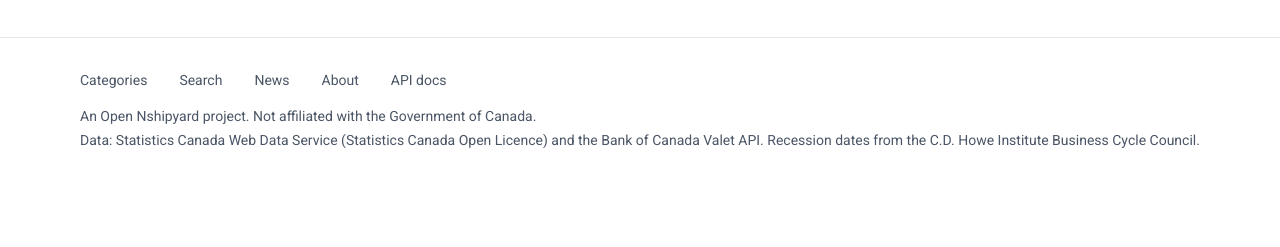
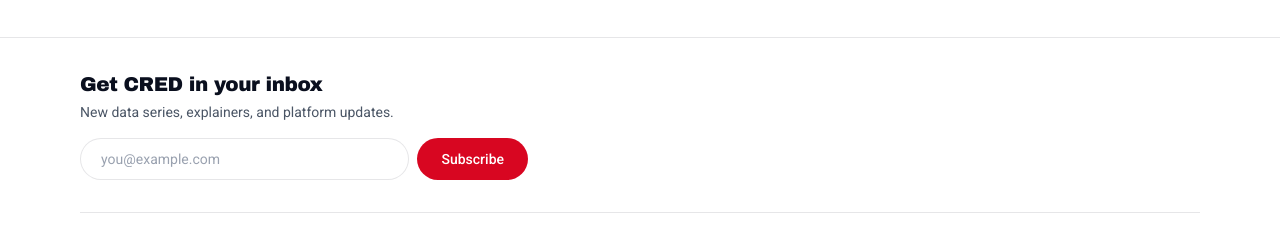
Before and after one commit to Nshipyard/CRED, a Next.js app: page / in a window 1280 px wide. Shown: the part 690-937 px from the top of the page. Before the commit the page ends 872 px from the top, so only its background shows below. Built offline with nearby package versions, Linux system fonts and the light colour scheme; no server answers.

Commit message:
Footer newsletter signup wired to Dispatch
Adds a 'Get CRED in your inbox' subscribe block at the top of the site
footer (FRED-style), posting to Dispatch's public /api/subscribe endpoint
with double opt-in for the CRED publication (cmv8ixfin0000rg7e896tea0p).

```diff
--- a/src/components/Footer.tsx
+++ b/src/components/Footer.tsx
@@ -1,9 +1,11 @@
 import Link from 'next/link';
+import FooterNewsletter from './FooterNewsletter';
 
 export default function Footer() {
   return (
     <footer className="border-t hairline bg-white">
       <div className="mx-auto max-w-6xl px-4 py-8 text-sm text-gray-600">
+        <FooterNewsletter />
         <div className="flex flex-wrap gap-x-8 gap-y-2">
           <Link href="/categories" className="hover:text-[#d80621]">
             Categories
--- /dev/null
+++ b/src/components/FooterNewsletter.tsx
@@ -0,0 +1,81 @@
+"use client";
+
+import { useState } from "react";
+
+// Posts from the visitor's browser to Dispatch's public subscribe endpoint,
+// which always uses double opt-in. The publication id is public by design
+// (it ships in the embed snippet), so it is hardcoded here.
+const PUBLICATION_ID = "cmv8ixfin0000rg7e896tea0p";
+const SUBSCRIBE_URL = "https://dispatch.nshipyard.com/api/subscribe";
+
+export default function FooterNewsletter() {
+  const [email, setEmail] = useState("");
+  const [state, setState] = useState<"idle" | "sending" | "done" | "error">(
+    "idle"
+  );
+
+  async function onSubmit(e: React.FormEvent) {
+    e.preventDefault();
+    if (!email || state === "sending") return;
+    setState("sending");
+    try {
+      const res = await fetch(SUBSCRIBE_URL, {
+        method: "POST",
+        headers: { "Content-Type": "application/json" },
+        body: JSON.stringify({ publicationId: PUBLICATION_ID, email }),
+      });
+      if (!res.ok) throw new Error(String(res.status));
+      setState("done");
+    } catch {
+      setState("error");
+    }
+  }
+
+  return (
+    <div className="mb-8 border-b hairline pb-8">
+      <p className="font-display text-xl tracking-tight text-[#0a0f1e]">
+        Get CRED in your inbox
+      </p>
+      <p className="mt-1 text-sm text-gray-600">
+        New data series, explainers, and platform updates.
+      </p>
+      {state === "done" ? (
+        <p className="mt-4 text-sm font-medium text-[#0a0f1e]">
+          You are on the list. Check your inbox to confirm your subscription.
+        </p>
+      ) : (
+        <form
+          onSubmit={onSubmit}
+          className="mt-4 flex max-w-md flex-col gap-2 sm:flex-row"
+        >
+          <label htmlFor="footer-newsletter-email" className="sr-only">
+            Email address
+          </label>
+          <input
+            id="footer-newsletter-email"
+            name="email"
+            type="email"
+            required
+            autoComplete="email"
+            value={email}
+            onChange={(e) => setEmail(e.target.value)}
+            placeholder="you@example.com"
+            className="w-full flex-1 rounded-full border hairline bg-white px-5 py-2.5 text-sm text-[#0a0f1e] placeholder:text-gray-400 focus:border-[#d80621] focus:outline-none"
+          />
+          <button
+            type="submit"
+            disabled={state === "sending"}
+            className="rounded-full bg-[#d80621] px-6 py-2.5 text-sm font-medium text-white transition hover:bg-[#b0051b] disabled:opacity-60"
+          >
+            {state === "sending" ? "Subscribing…" : "Subscribe"}
+          </button>
+        </form>
+      )}
+      {state === "error" && (
+        <p className="mt-2 text-sm text-red-700">
+          Something went wrong. Try again in a moment.
+        </p>
+      )}
+    </div>
+  );
+}
```
